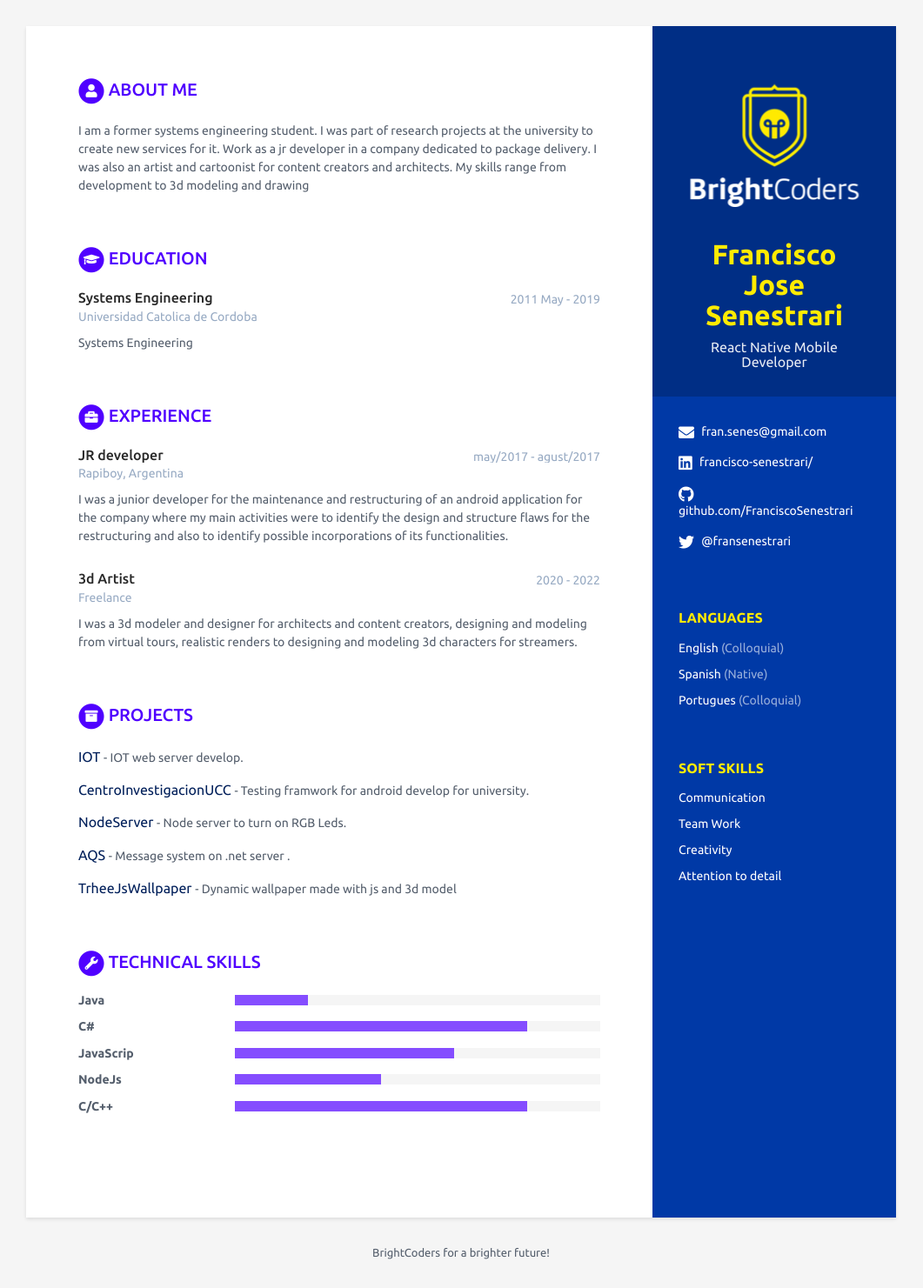
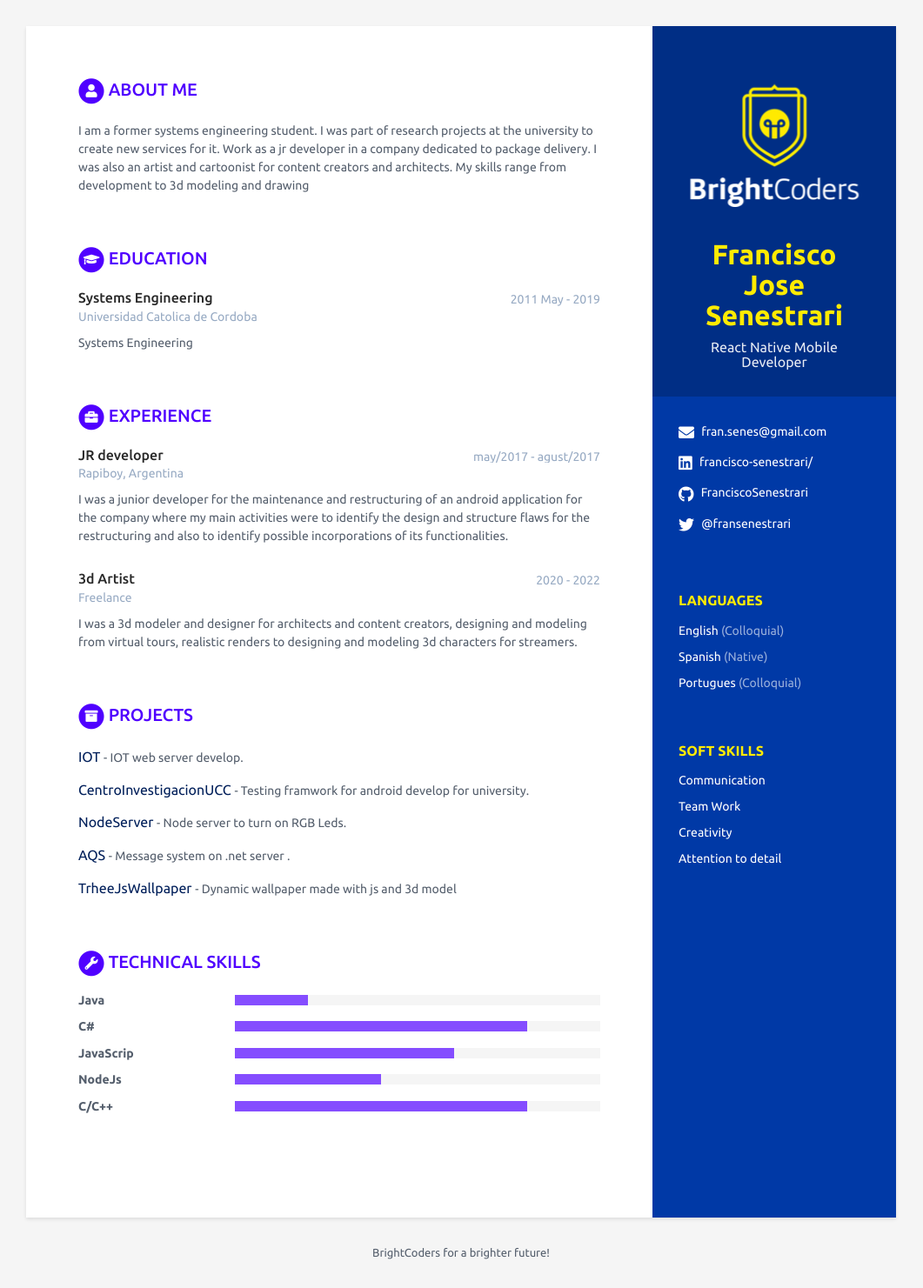
Before and after one commit to BC-MAY-21-RN/scorecard-FranciscoSenestrari, a Jekyll site: the page built from index.html, in a window 1280 px wide. Shown: the whole page at 87% size, without its empty margins (110-1171 px from the left). Built offline with Jekyll 4.4.1, drawn with Linux system fonts in a browser that asks for light colours.

Commit message:
fix github link

```diff
--- a/_data/data.yml
+++ b/_data/data.yml
@@ -16,7 +16,7 @@ sidebar:
   phone:
   website: # No agregar http://
   linkedin: francisco-senestrari/
-  github: github.com/FranciscoSenestrari
+  github: FranciscoSenestrari
   gitlab:
   bitbucket:
   twitter: '@fransenestrari'
```
